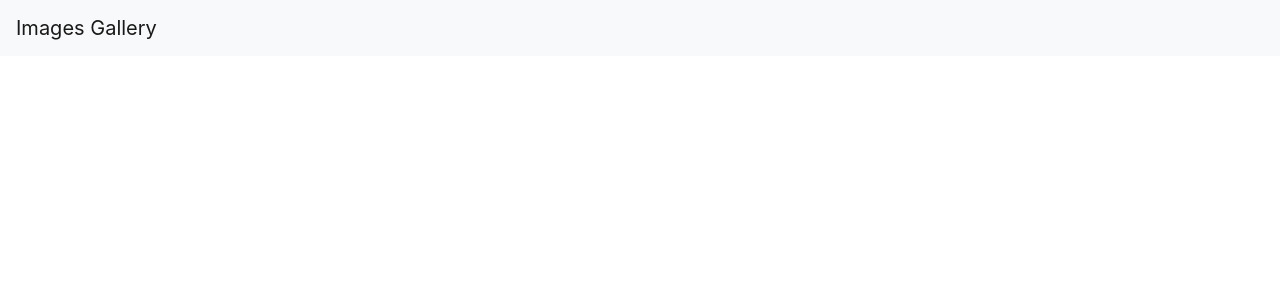
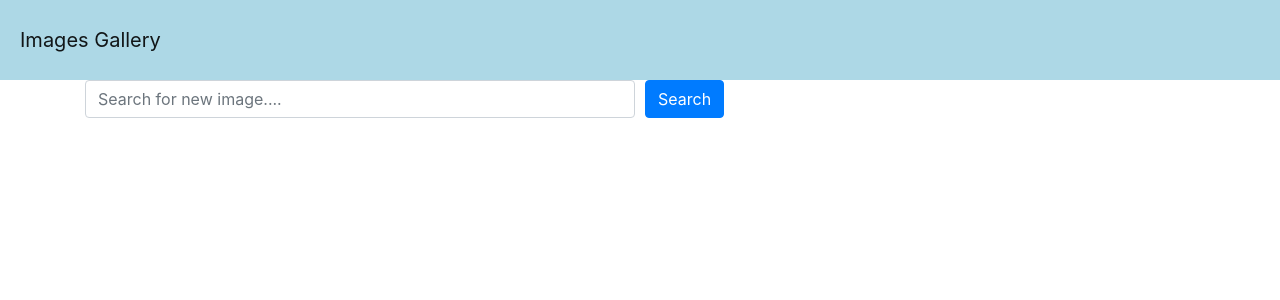
Before and after one commit to Earthpasserby/frontend-fullsatack-tutorial, a React (Vite) app in the folder Documents/images-gallery/frontend/: page / in a window 1280 px wide. Shown: the top 300 px of the page. Built offline with nearby package versions, Linux system fonts and the light colour scheme.

Commit message:
searchbar style

```diff
--- a/Documents/images-gallery/frontend/src/App.jsx
+++ b/Documents/images-gallery/frontend/src/App.jsx
@@ -4,11 +4,13 @@
 }
 import "bootstrap/dist/css/bootstrap.min.css";
 import Header from "./components/Header";
+import Search from "./components/Search";
 
 function App() {
   return (
     <div>
       <Header title="Images Gallery" />
+      <Search />
     </div>
   );
 }
--- a/Documents/images-gallery/frontend/src/components/Header.jsx
+++ b/Documents/images-gallery/frontend/src/components/Header.jsx
@@ -1,10 +1,15 @@
-import React from "react";
+// import React from "react";
 import { Navbar } from "react-bootstrap";
+
+const navbarStyle = {
+  backgroundColor: "lightblue",
+  padding: "20px"
+};
 
 const Header = ({ title }) => {
   //destructuring
   return (
-    <Navbar bg="light" variant="light">
+    <Navbar style={navbarStyle} variant="light">
       <Navbar.Brand href="/">{title}</Navbar.Brand>
     </Navbar>
   );
--- a/Documents/images-gallery/frontend/src/components/Search.jsx
+++ b/Documents/images-gallery/frontend/src/components/Search.jsx
@@ -1 +1,24 @@
-import React from "react";
+// import React from "react";
+import { Container, Row, Col, Form, Button } from "react-bootstrap";
+
+const Search = () => {
+  return (
+    <Container>
+      <Row>
+        <Col>
+          <Form>
+            <Form.Row>
+              <Col>
+                <Form.Control placeholder="Search for new image...." />
+              </Col>
+              <Col>
+                <Button variant="primary" type="submit">Search</Button>
+              </Col>
+            </Form.Row>
+          </Form>
+        </Col>
+      </Row>
+    </Container>
+  );
+};
+export default Search;
```
